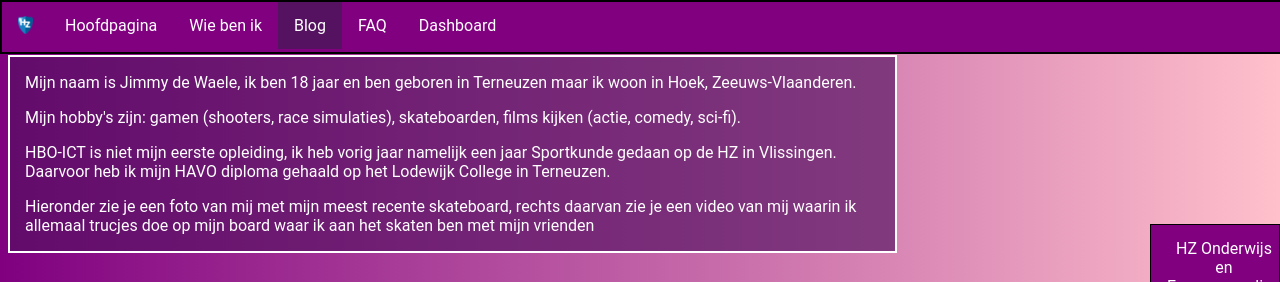
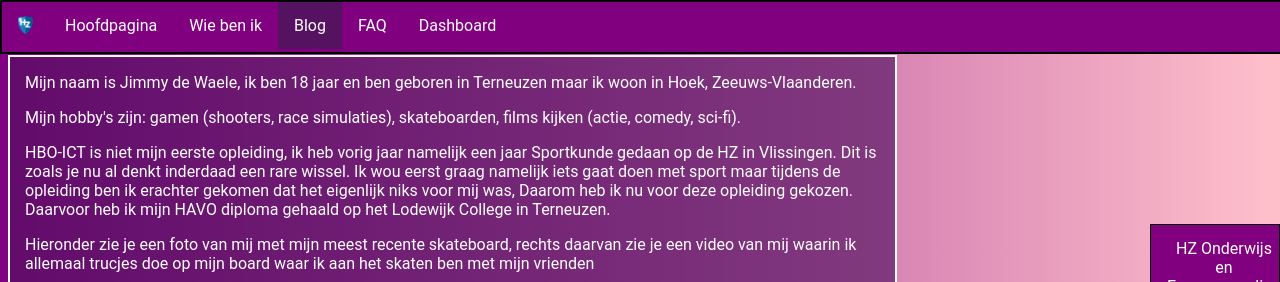
Before and after one commit to JimmydeWaele/JimmydeWaele, a plain HTML site: page profile.html in a window 1280 px wide. Shown: the top 282 px of the page. Drawn offline with Linux system fonts and the light colour scheme.

Commit message:
profiel uitbreiding

```diff
--- a/profile.html
+++ b/profile.html
@@ -51,11 +51,14 @@
 
   <main>
     <article class="intro">
-    <p>Mijn naam is Jimmy de Waele, ik ben 18 jaar en ben geboren in Terneuzen maar ik woon in Hoek, Zeeuws-Vlaanderen.
+      <p>Mijn naam is Jimmy de Waele, ik ben 18 jaar en ben geboren in Terneuzen maar ik woon in Hoek,
+        Zeeuws-Vlaanderen.
       </p>
       <p>Mijn hobby's zijn: gamen (shooters, race simulaties), skateboarden, films kijken (actie, comedy, sci-fi).</p>
       <p>HBO-ICT is niet mijn eerste opleiding, ik heb vorig jaar namelijk een jaar Sportkunde gedaan op de HZ in
-      Vlissingen.
+        Vlissingen. Dit is zoals je nu al denkt inderdaad een rare wissel. Ik wou eerst graag namelijk iets gaat doen
+        met sport maar tijdens de opleiding ben ik erachter gekomen dat het eigenlijk niks voor mij was, Daarom heb ik
+        nu voor deze opleiding gekozen.
         Daarvoor heb ik mijn HAVO diploma gehaald op het Lodewijk College in Terneuzen.</p>
       <p>Hieronder zie je een foto van mij met mijn meest recente skateboard,
         rechts daarvan zie je een video van mij waarin ik allemaal trucjes doe op mijn board waar ik aan het skaten ben
@@ -72,7 +75,8 @@
 
   <aside>
     <div class="sidebar">
-    <li><a href="https://hz.nl/uploads/documents/Regelingen/OERS/2021-2022/HZ-Onderwijs-en-Examenregeling-2021-2022.pdf"
+      <li><a
+          href="https://hz.nl/uploads/documents/Regelingen/OERS/2021-2022/HZ-Onderwijs-en-Examenregeling-2021-2022.pdf"
           target="blanket">HZ
           Onderwijs en Examenregeling 2021-2022</a></li>
       <li><a
@@ -89,5 +93,6 @@
     </div>
   </aside>
 </body>
+
 </html>
 <git add profile.html> </git>
```
Lines whose indentation alone changed are shown as unchanged.
